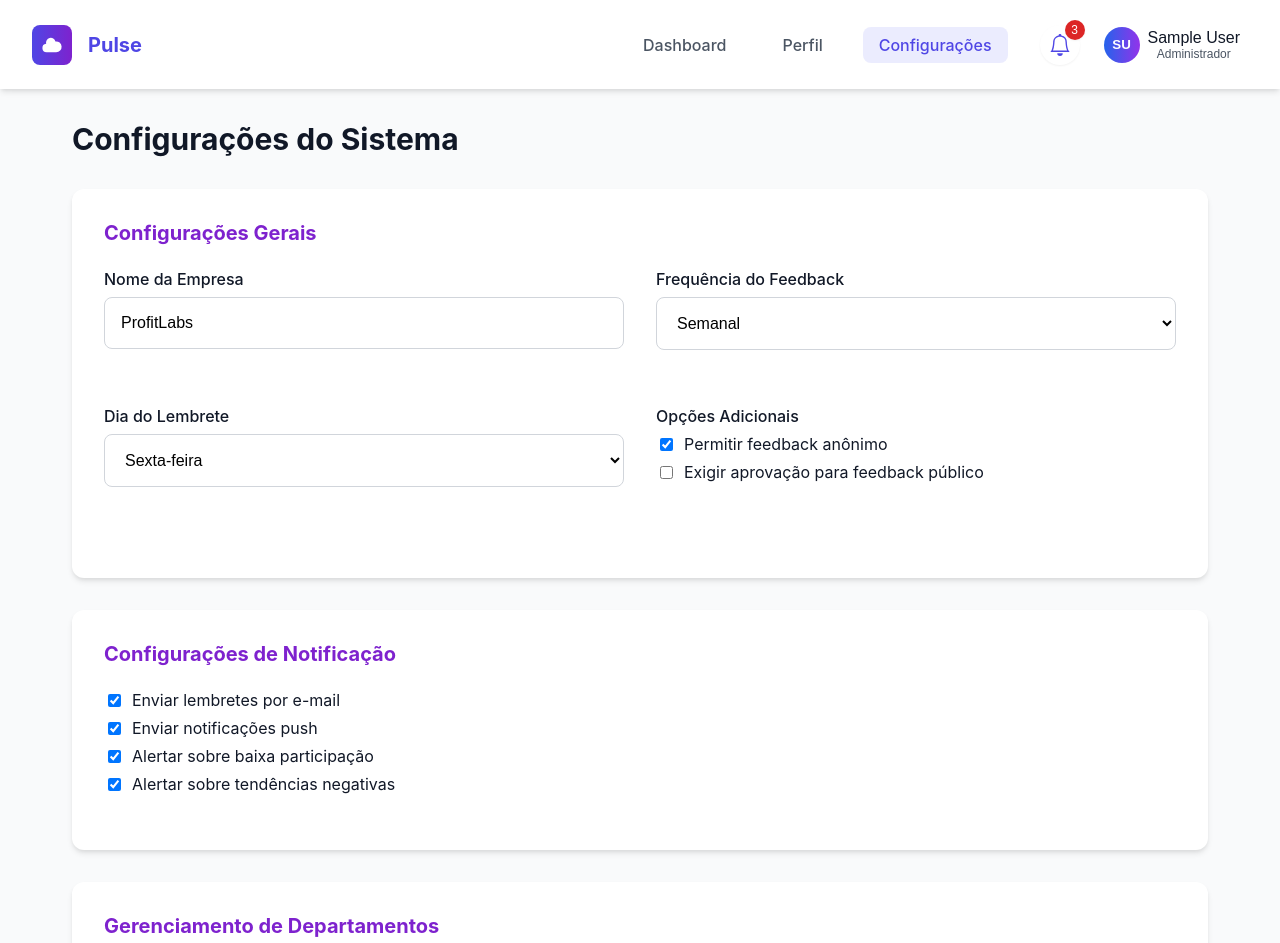
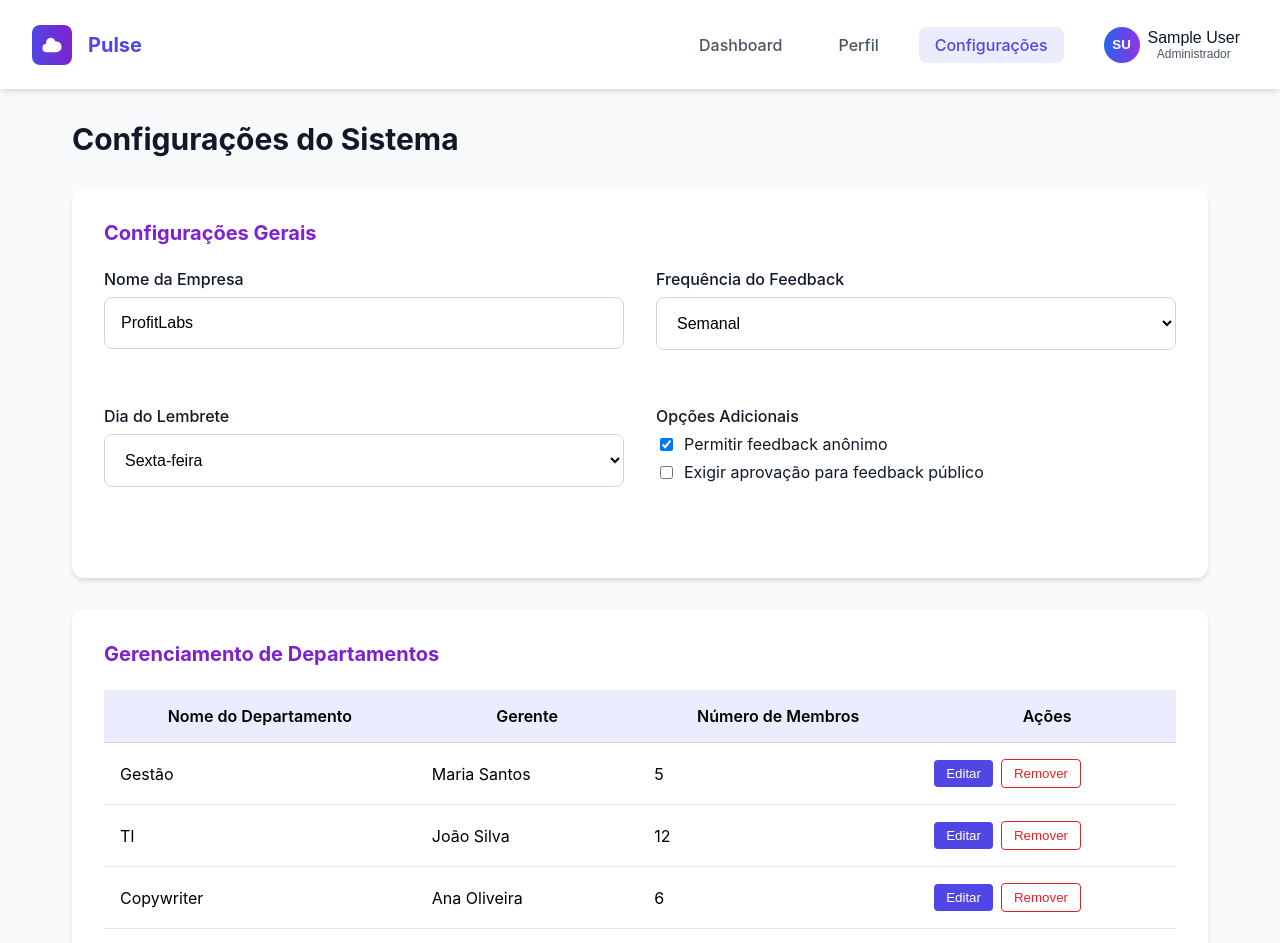
Before and after one commit to GeanFilho/PulseApp, a React (Create React App) app: page /admin/settings in a window 1280 px wide. Shown: the top 943 px of the page. Built offline with nearby package versions, Linux system fonts and the light colour scheme; sample sign-in values are in the browser's storage.

Commit message:
Atualizacoes

```diff
--- a/src/components/FeedbackHistory.js
+++ b/src/components/FeedbackHistory.js
@@ -69,22 +69,21 @@ const styles = {
     borderRadius: '4px',
     transition: 'width 0.3s ease'
   }),
-  commentBox: (type) => ({
-    backgroundColor: type === 'positive' ? 'rgba(16, 185, 129, 0.1)' : 'rgba(245, 158, 11, 0.1)',
+  commentBox: {
+    backgroundColor: 'rgba(245, 158, 11, 0.1)',
     padding: theme.spacing.md,
     borderRadius: theme.borderRadius.md,
-    marginBottom: type === 'positive' ? theme.spacing.md : 0,
-    borderLeft: `4px solid ${type === 'positive' ? theme.colors.success.main : theme.colors.warning.main}`
-  }),
-  commentTitle: (type) => ({
+    borderLeft: `4px solid ${theme.colors.warning.main}`
+  },
+  commentTitle: {
     margin: `0 0 ${theme.spacing.xs} 0`,
     fontWeight: theme.typography.fontWeight.medium,
-    color: type === 'positive' ? theme.colors.success.dark : theme.colors.warning.dark
-  }),
-  commentText: (type) => ({
+    color: theme.colors.warning.dark
+  },
+  commentText: {
     margin: 0,
-    color: type === 'positive' ? theme.colors.success.dark : theme.colors.warning.dark
-  }),
+    color: theme.colors.warning.dark
+  },
   emptyState: {
     padding: theme.spacing.xl,
     textAlign: 'center',
@@ -131,7 +130,6 @@ const FeedbackHistory = ({ feedbacks = [] }) => {
           const workload = feedback.workload !== undefined ? feedback.workload : 5;
           const performance = feedback.performance !== undefined ? feedback.performance : (feedback.productivity || 0);
           const support = feedback.support || 'Não informado';
-          const positiveEvent = feedback.positiveEvent || feedback.comment || '';
           const improvementSuggestion = feedback.improvementSuggestion || '';
 
           return (
@@ -175,25 +173,13 @@ const FeedbackHistory = ({ feedbacks = [] }) => {
                 </div>
               </div>
 
-              {/* Comentários positivos */}
-              {positiveEvent && (
-                <div style={styles.commentBox('positive')}>
-                  <p style={styles.commentTitle('positive')}>
-                    Pontos positivos:
-                  </p>
-                  <p style={styles.commentText('positive')}>
-                    {positiveEvent}
-                  </p>
-                </div>
-              )}
-
               {/* Sugestões de melhoria */}
               {improvementSuggestion && (
-                <div style={styles.commentBox('improvement')}>
-                  <p style={styles.commentTitle('improvement')}>
+                <div style={styles.commentBox}>
+                  <p style={styles.commentTitle}>
                     Sugestões de melhoria:
                   </p>
-                  <p style={styles.commentText('improvement')}>
+                  <p style={styles.commentText}>
                     {improvementSuggestion}
                   </p>
                 </div>
--- a/src/components/Navbar.js
+++ b/src/components/Navbar.js
@@ -2,7 +2,6 @@
 import React, { useState } from 'react';
 import { useNavigate } from 'react-router-dom';
 import { useAuth } from '../contexts/AuthContext';
-import Notifications from './Notifications';
 import UserMenu from './UserMenu';
 import theme from '../styles/theme';
 
@@ -67,41 +66,12 @@ const styles = {
     display: 'flex',
     alignItems: 'center',
     gap: theme.spacing.md
-  },
-  notificationButton: {
-    position: 'relative',
-    backgroundColor: 'white',
-    border: 'none',
-    width: '40px',
-    height: '40px',
-    borderRadius: '50%',
-    display: 'flex',
-    alignItems: 'center',
-    justifyContent: 'center',
-    boxShadow: theme.shadows.sm,
-    cursor: 'pointer'
-  },
-  notificationCount: {
-    position: 'absolute',
-    top: '-5px',
-    right: '-5px',
-    width: '20px',
-    height: '20px',
-    backgroundColor: theme.colors.error.main,
-    color: 'white',
-    fontSize: theme.typography.fontSize.xs,
-    borderRadius: '50%',
-    display: 'flex',
-    alignItems: 'center',
-    justifyContent: 'center',
-    boxShadow: theme.shadows.sm
   }
 };
 
 const Navbar = () => {
   const { isAdmin } = useAuth();
   const navigate = useNavigate();
-  const [notificationsOpen, setNotificationsOpen] = useState(false);
 
   // Função para navegar para o dashboard
   const navigateToDashboard = () => {
@@ -156,27 +126,10 @@ const Navbar = () => {
         </div>
 
         <div style={styles.userSection}>
-          <button
-            style={styles.notificationButton}
-            onClick={() => setNotificationsOpen(!notificationsOpen)}
-          >
-            <svg xmlns="http://www.w3.org/2000/svg" width="22" height="22" fill={theme.colors.primary.main} viewBox="0 0 16 16">
-              <path d="M8 16a2 2 0 0 0 2-2H6a2 2 0 0 0 2 2zM8 1.918l-.797.161A4.002 4.002 0 0 0 4 6c0 .628-.134 2.197-.459 3.742-.16.767-.376 1.566-.663 2.258h10.244c-.287-.692-.502-1.49-.663-2.258C12.134 8.197 12 6.628 12 6a4.002 4.002 0 0 0-3.203-3.92L8 1.917zM14.22 12c.223.447.481.801.78 1H1c.299-.199.557-.553.78-1C2.68 10.2 3 6.88 3 6c0-2.42 1.72-4.44 4.005-4.901a1 1 0 1 1 1.99 0A5.002 5.002 0 0 1 13 6c0 .88.32 4.2 1.22 6z"/>
-            </svg>
-            <span style={styles.notificationCount}>3</span>
-          </button>
-
-          {/* Agora usando o componente UserMenu */}
+          {/* UserMenu é mantido, apenas removemos o componente de notificações */}
           <UserMenu />
         </div>
       </div>
-
-      {notificationsOpen && (
-        <Notifications
-          isOpen={notificationsOpen}
-          onClose={() => setNotificationsOpen(false)}
-        />
-      )}
     </nav>
   );
 };
--- a/src/pages/ProfilePage.js
+++ b/src/pages/ProfilePage.js
@@ -136,11 +136,6 @@ const ProfilePage = () => {
     department: '',
     position: '',
     phone: '',
-    notificationPreferences: {
-      email: true,
-      push: true,
-      weekly: true,
-    },
   });
 
   const [status, setStatus] = useState({ type: '', message: '' });
@@ -152,14 +147,9 @@ const ProfilePage = () => {
       setFormData({
         name: currentUser.name || '',
         email: currentUser.email || '',
-        department: 'Desenvolvimento',
+        department: 'TI',
         position: 'Desenvolvedor Front-end',
         phone: '(11) 98765-4321',
-        notificationPreferences: {
-          email: true,
-          push: true,
-          weekly: true,
-        },
       });
     }
   }, [currentUser]);
@@ -169,16 +159,6 @@ const ProfilePage = () => {
     setFormData({
       ...formData,
       [name]: value,
-    });
-  };
-
-  const handleNotificationChange = (type) => {
-    setFormData({
-      ...formData,
-      notificationPreferences: {
-        ...formData.notificationPreferences,
-        [type]: !formData.notificationPreferences[type],
-      },
     });
   };
 
@@ -212,7 +192,7 @@ const ProfilePage = () => {
     <div style={styles.container}>
       <div style={styles.header}>
         <h1 style={styles.title}>Perfil de Usuário</h1>
-        <p style={styles.subtitle}>Atualize suas informações pessoais e preferências</p>
+        <p style={styles.subtitle}>Atualize suas informações pessoais</p>
       </div>
 
       {status.message && (
@@ -274,11 +254,13 @@ const ProfilePage = () => {
                 onChange={handleInputChange}
                 required
               >
-                <option value="Desenvolvimento">Desenvolvimento</option>
-                <option value="Marketing">Marketing</option>
-                <option value="RH">RH</option>
-                <option value="Vendas">Vendas</option>
-                <option value="Financeiro">Financeiro</option>
+                <option value="Gestão">Gestão</option>
+                <option value="TI">TI</option>
+                <option value="Copywriter">Copywriter</option>
+                <option value="Gestão de Tráfego">Gestão de Tráfego</option>
+                <option value="Edição de Vídeo">Edição de Vídeo</option>
+                <option value="Email Marketing">Email Marketing</option>
+                <option value="Assistentes">Assistentes</option>
               </select>
             </div>
 
@@ -309,39 +291,6 @@ const ProfilePage = () => {
           </div>
         </div>
 
-        <div style={styles.formSection}>
-          <h2 style={styles.sectionTitle}>Preferências de Notificação</h2>
-
-          <div style={{...styles.formGroup, display: 'flex', gap: '16px', flexDirection: 'column'}}>
-            <label style={{display: 'flex', alignItems: 'center', gap: '8px', cursor: 'pointer'}}>
-              <input
-                type="checkbox"
-                checked={formData.notificationPreferences.email}
-                onChange={() => handleNotificationChange('email')}
-              />
-              Receber notificações por email
-            </label>
-
-            <label style={{display: 'flex', alignItems: 'center', gap: '8px', cursor: 'pointer'}}>
-              <input
-                type="checkbox"
-                checked={formData.notificationPreferences.push}
-                onChange={() => handleNotificationChange('push')}
-              />
-              Receber notificações push
-            </label>
-
-            <label style={{display: 'flex', alignItems: 'center', gap: '8px', cursor: 'pointer'}}>
-              <input
-                type="checkbox"
-                checked={formData.notificationPreferences.weekly}
-                onChange={() => handleNotificationChange('weekly')}
-              />
-              Receber resumo semanal de atividades
-            </label>
-          </div>
-        </div>
-
         <div style={{marginTop: '24px', display: 'flex'}}>
           <button type="submit" style={styles.saveButton}>
             Salvar Alterações
--- a/src/pages/admin/Settings.js
+++ b/src/pages/admin/Settings.js
@@ -154,20 +154,15 @@ const AdminSettings = () => {
     requireApproval: false
   });
 
-  const [notificationSettings, setNotificationSettings] = useState({
-    sendEmailReminders: true,
-    sendPushNotifications: true,
-    alertLowParticipation: true,
-    alertNegativeTrends: true
-  });
-
   // Lista de departamentos para demonstração
   const [departments, setDepartments] = useState([
-    { id: 1, name: 'Desenvolvimento', manager: 'João Silva', memberCount: 12 },
-    { id: 2, name: 'Marketing', manager: 'Ana Oliveira', memberCount: 8 },
-    { id: 3, name: 'RH', manager: 'Maria Santos', memberCount: 5 },
-    { id: 4, name: 'Vendas', manager: 'Roberto Alves', memberCount: 10 },
-    { id: 5, name: 'Financeiro', manager: 'Fernanda Costa', memberCount: 6 }
+    { id: 1, name: 'Gestão', manager: 'Maria Santos', memberCount: 5 },
+    { id: 2, name: 'TI', manager: 'João Silva', memberCount: 12 },
+    { id: 3, name: 'Copywriter', manager: 'Ana Oliveira', memberCount: 6 },
+    { id: 4, name: 'Gestão de Tráfego', manager: 'Roberto Alves', memberCount: 8 },
+    { id: 5, name: 'Edição de Vídeo', manager: 'Lucas Mendes', memberCount: 4 },
+    { id: 6, name: 'Email Marketing', manager: 'Carolina Costa', memberCount: 3 },
+    { id: 7, name: 'Assistentes', manager: 'Fernanda Sousa', memberCount: 7 }
   ]);
 
   // Handler para mudanças nas configurações gerais
@@ -179,19 +174,10 @@ const AdminSettings = () => {
     });
   };
 
-  // Handler para mudanças nas configurações de notificação
-  const handleNotificationChange = (e) => {
-    const { name, checked } = e.target;
-    setNotificationSettings({
-      ...notificationSettings,
-      [name]: checked
-    });
-  };
-
   // Simulação de salvar as configurações
   const handleSave = () => {
     // Aqui você implementaria a lógica para salvar no backend
-    console.log('Salvando configurações:', { generalSettings, notificationSettings });
+    console.log('Salvando configurações:', { generalSettings });
 
     setSaved(true);
 
@@ -302,64 +288,6 @@ const AdminSettings = () => {
         </div>
 
         <div style={styles.settingsCard}>
-          <h2 style={styles.cardTitle}>Configurações de Notificação</h2>
-
-          <div style={styles.formGroup}>
-            <div style={styles.checkbox}>
-              <input
-                type="checkbox"
-                id="sendEmailReminders"
-                name="sendEmailReminders"
-                checked={notificationSettings.sendEmailReminders}
-                onChange={handleNotificationChange}
-              />
-              <label style={styles.checkboxLabel} htmlFor="sendEmailReminders">
-                Enviar lembretes por e-mail
-              </label>
-            </div>
-
-            <div style={styles.checkbox}>
-              <input
-                type="checkbox"
-                id="sendPushNotifications"
-                name="sendPushNotifications"
-                checked={notificationSettings.sendPushNotifications}
-                onChange={handleNotificationChange}
-              />
-              <label style={styles.checkboxLabel} htmlFor="sendPushNotifications">
-                Enviar notificações push
-              </label>
-            </div>
-
-            <div style={styles.checkbox}>
-              <input
-                type="checkbox"
-                id="alertLowParticipation"
-                name="alertLowParticipation"
-                checked={notificationSettings.alertLowParticipation}
-                onChange={handleNotificationChange}
-              />
-              <label style={styles.checkboxLabel} htmlFor="alertLowParticipation">
-                Alertar sobre baixa participação
-              </label>
-            </div>
-
-            <div style={styles.checkbox}>
-              <input
-                type="checkbox"
-                id="alertNegativeTrends"
-                name="alertNegativeTrends"
-                checked={notificationSettings.alertNegativeTrends}
-                onChange={handleNotificationChange}
-              />
-              <label style={styles.checkboxLabel} htmlFor="alertNegativeTrends">
-                Alertar sobre tendências negativas
-              </label>
-            </div>
-          </div>
-        </div>
-
-        <div style={styles.settingsCard}>
           <h2 style={styles.cardTitle}>Gerenciamento de Departamentos</h2>
 
           <div style={{
--- a/src/pages/auth/Register.js
+++ b/src/pages/auth/Register.js
@@ -143,7 +143,7 @@ const Register = () => {
     email: '',
     password: '',
     confirmPassword: '',
-    department: 'Desenvolvimento',
+    department: 'TI',
     role: 'employee' // Valor padrão é funcionário
   });
 
@@ -322,11 +322,13 @@ const Register = () => {
               onChange={handleChange}
               required
             >
-              <option value="Desenvolvimento">Desenvolvimento</option>
-              <option value="Marketing">Marketing</option>
-              <option value="RH">RH</option>
-              <option value="Vendas">Vendas</option>
-              <option value="Financeiro">Financeiro</option>
+              <option value="Gestão">Gestão</option>
+              <option value="TI">TI</option>
+              <option value="Copywriter">Copywriter</option>
+              <option value="Gestão de Tráfego">Gestão de Tráfego</option>
+              <option value="Edição de Vídeo">Edição de Vídeo</option>
+              <option value="Email Marketing">Email Marketing</option>
+              <option value="Assistentes">Assistentes</option>
             </select>
           </div>
 
```
Also changed, not shown: src/components/FeedbackForm.js (+1 -16 lines), src/components/PulseApp.js (+14 -51 lines), src/services/feedbackService.js (+15 -15 lines).
